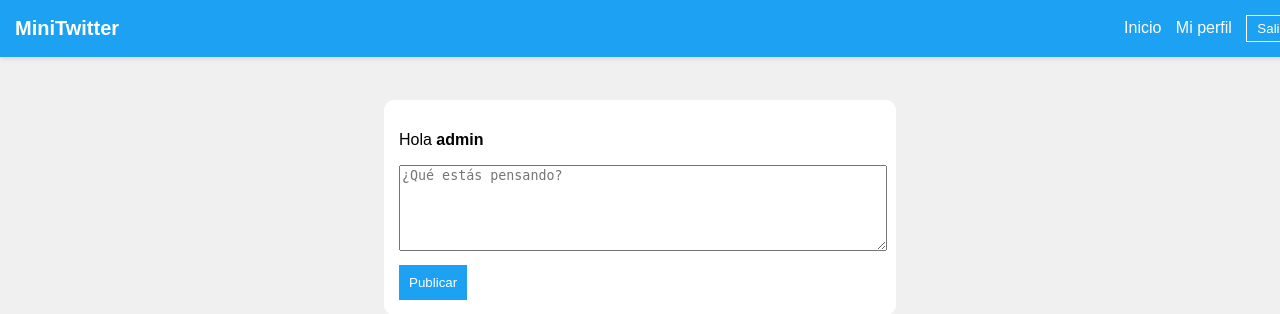
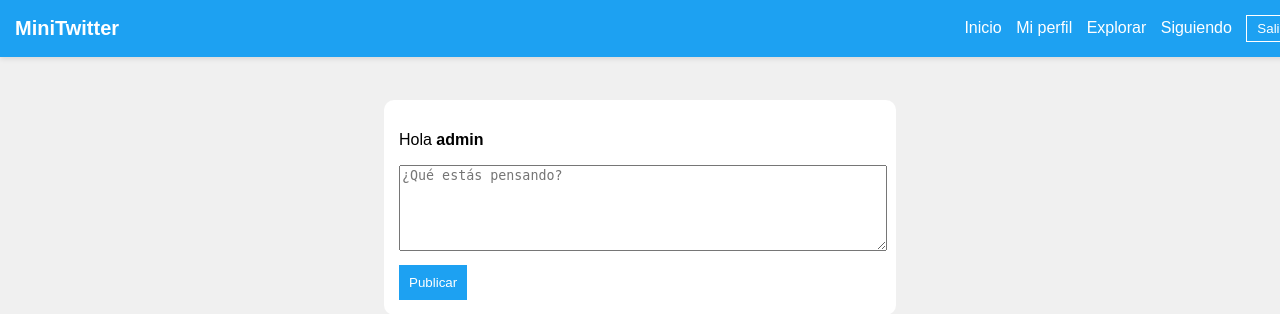
Before and after one commit to Roman27663/proyecto_red_social, a Django app: page /?filtro=global in a window 1280 px wide. Shown: the top 314 px of the page. Run offline with Django 5.2, Linux system fonts and the light colour scheme; a user stored in the database is signed in; data comes from the database, SQL or seed files in the repository; both versions use the stored data as it was after the commit.

Commit message:
feat: implementar feed con filtros global y siguiendo

```diff
--- a/social/templates/social/home.html
+++ b/social/templates/social/home.html
@@ -11,7 +11,6 @@
             margin: 0;
         }
 
-        /* NAVBAR */
         header {
             background: #1da1f2;
             color: white;
@@ -23,6 +22,7 @@
             top: 0;
             width: 100%;
             box-shadow: 0px 2px 5px rgba(0,0,0,0.1);
+            z-index: 1000;
         }
 
         header h1 {
@@ -110,6 +110,8 @@
         {% if user.is_authenticated %}
             <a href="/">Inicio</a>
             <a href="/mi-perfil/">Mi perfil</a>
+            <a href="/?filtro=global">Explorar</a>
+            <a href="/?filtro=siguiendo">Siguiendo</a>
 
             <form method="post" action="/accounts/logout/" style="display:inline;">
                 {% csrf_token %}
--- a/social/views.py
+++ b/social/views.py
@@ -7,13 +7,27 @@ from .models import Post, Like, Comentario, Profile, Follow
 
 
 def home(request):
-    posts = Post.objects.all().order_by('-fecha')
-
     liked_posts = []
+    filtro = request.GET.get('filtro', 'siguiendo')
 
     if request.user.is_authenticated:
         likes = Like.objects.filter(usuario=request.user)
         liked_posts = [like.post.id for like in likes]
+
+        if filtro == 'global':
+            posts = Post.objects.all().order_by('-fecha')
+
+        else:  # siguiendo
+            following_users = Follow.objects.filter(
+                follower=request.user
+            ).values_list('followed', flat=True)
+
+            posts = Post.objects.filter(
+                usuario__in=list(following_users) + [request.user.id]
+            ).order_by('-fecha')
+
+    else:
+        posts = Post.objects.all().order_by('-fecha')
 
     return render(request, 'social/home.html', {
         'posts': posts,
```
Also changed, not shown: db.sqlite3.
